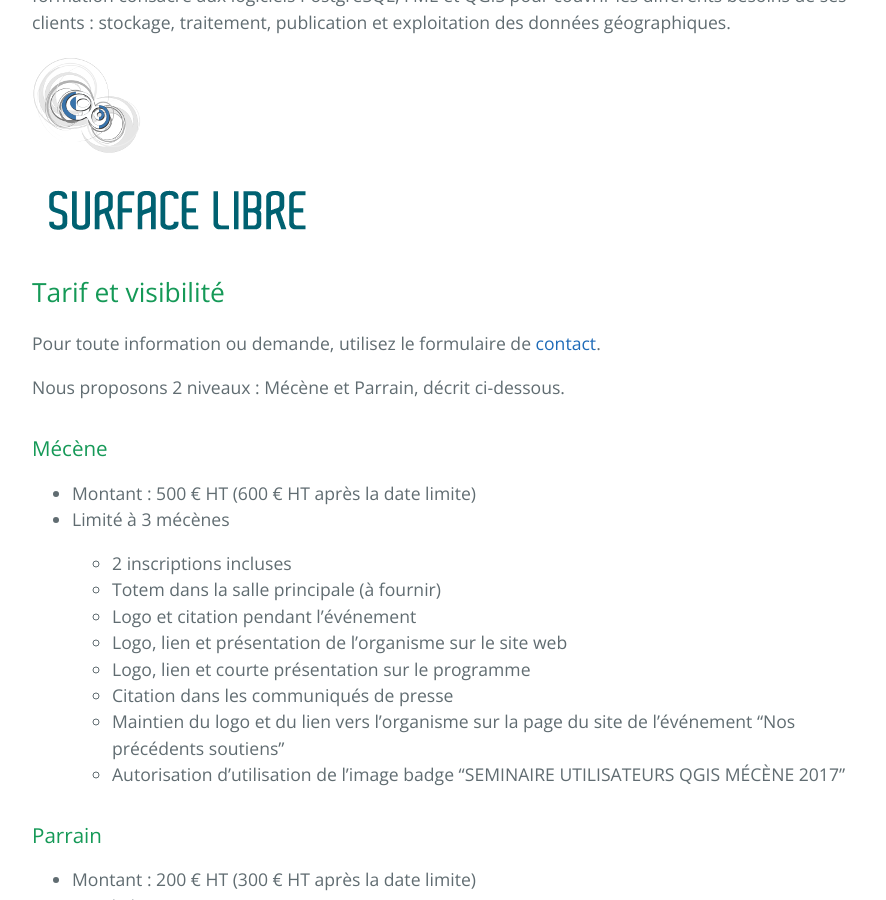
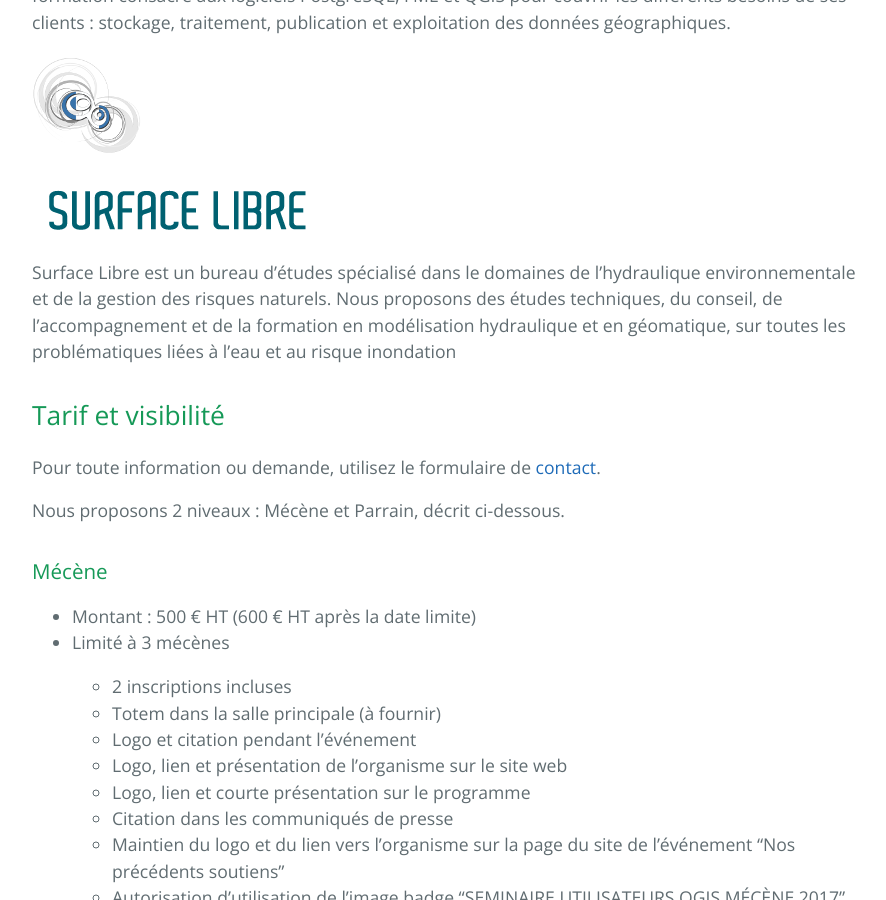
Before and after one commit to OSGeo-fr/QGIS-conf-fr-website, a Jekyll site: the page built from z30_parrainnages.md, in a window 1280 px wide and 900 px high, scrolled down 1541 px. Shown: the whole window, without its empty margins (192-1078 px from the left). Built offline with Jekyll 4.4.1, drawn with Linux system fonts in a browser that asks for light colours.

Commit message:
Ajotu description de Surface libre

```diff
--- a/z30_parrainnages.md
+++ b/z30_parrainnages.md
@@ -37,6 +37,8 @@ des données. Enfin Geonov dispose d'un pôle formation consacré aux logiciels
 
 [![Surface Libre](https://github.com/OSGeo-fr/QGIS-conf-fr-website/raw/master/images/surfacelibre.png)](http://www.surfacelibre.fr)
 
+Surface Libre est un bureau d'études spécialisé dans le domaines de l'hydraulique environnementale et de la gestion des risques naturels. Nous proposons des études techniques, du conseil, de l'accompagnement et de la formation en modélisation hydraulique et en géomatique, sur toutes les problématiques liées à l'eau et au risque inondation
+
 ## Tarif et visibilité
 
 Pour toute information ou demande, utilisez le formulaire de [contact]({{ site.url }}{{ site.baseurl }}/z40_contact.html).
```
